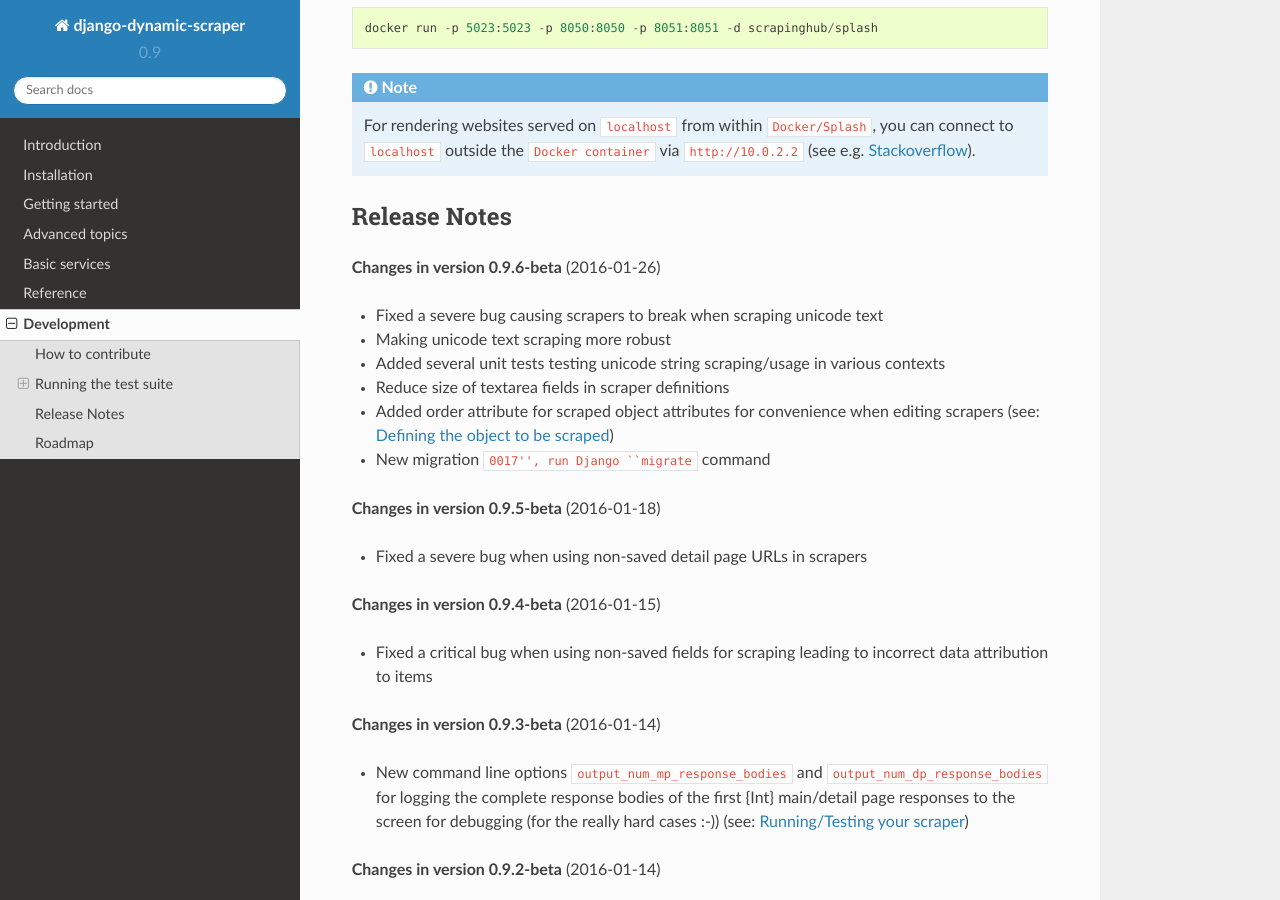
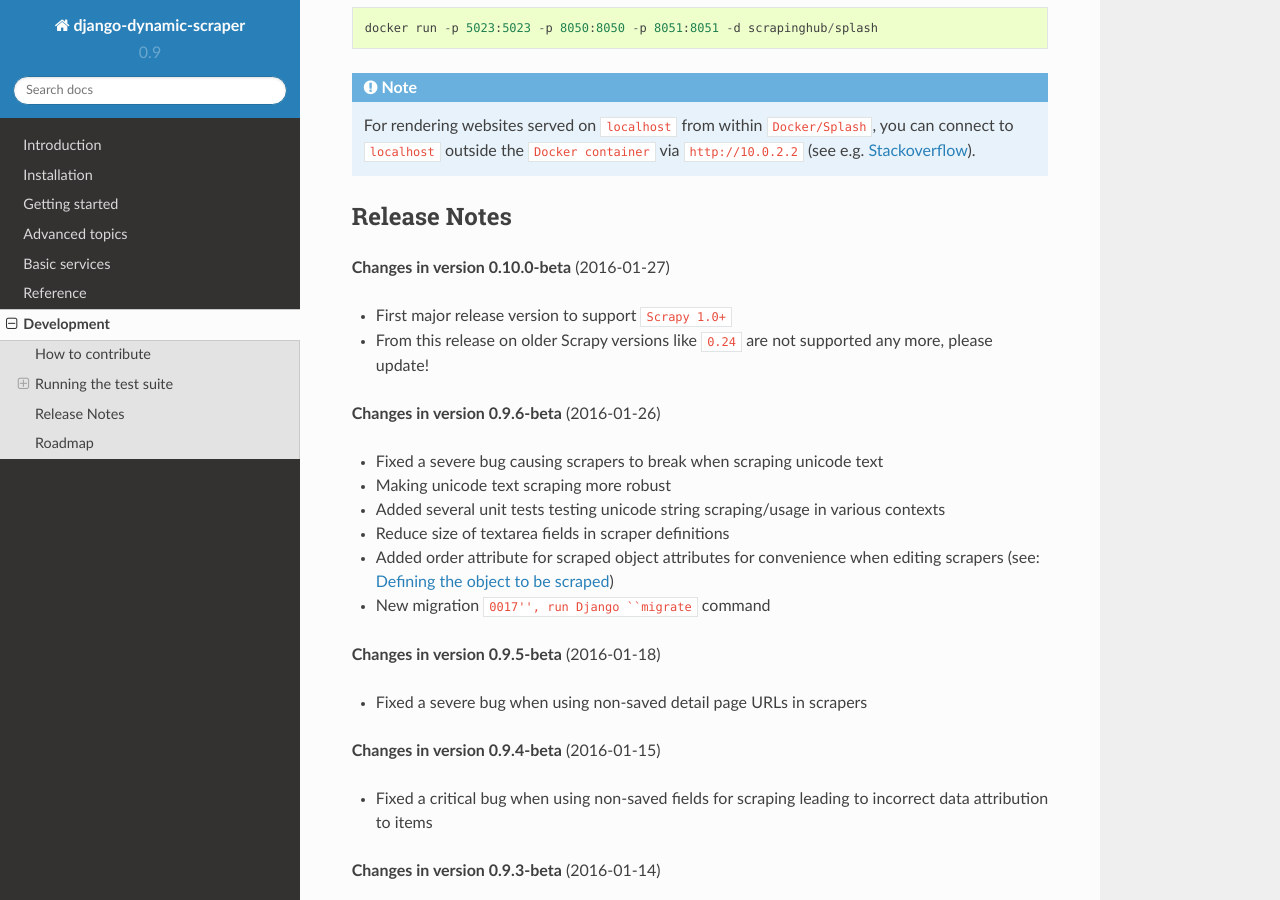
Before and after one commit to dev02019/django-dynamic-scraper, a Sphinx documentation site: the page built from docs/development.rst, in a window 1280 px wide and 900 px high, scrolled down 2148 px. Built offline with Sphinx 7.4.7 and the Read the Docs theme 2.0.0, drawn with Linux system fonts in a browser that asks for light colours.

```diff
--- a/docs/development.rst
+++ b/docs/development.rst
@@ -93,6 +93,12 @@ Docker container can be run with::
 
 Release Notes
 =============
+**Changes in version 0.10.0-beta** (2016-01-27)
+
+* First major release version to support ``Scrapy 1.0+``
+* From this release on older Scrapy versions like ``0.24`` are not supported any more,
+  please update!
+
 **Changes in version 0.9.6-beta** (2016-01-26)
 
 * Fixed a severe bug causing scrapers to break when scraping unicode text
--- a/requirements.txt
+++ b/requirements.txt
@@ -1,5 +1,5 @@
 Django>=1.7,<1.9
-Scrapy>=0.22,<0.25
+Scrapy>=1.0,<1.1
 scrapyd
 jsonpath-rw>=1.4
 django-celery==3.1.16
--- a/setup.py
+++ b/setup.py
@@ -4,7 +4,7 @@ import os
 
 setup(
     name='django-dynamic-scraper',
-    version='0.9.6',
+    version='0.10.0',
     description='Creating Scrapy scrapers via the Django admin interface',
     author='Holger Drewes',
     author_email='Holger.Drewes@gmail.com',
@@ -31,7 +31,7 @@ setup(
     #    to be installed manually to avoid side-effects when updating the software.
     #    Version numbers are updated accordingly though.
     #    'Django>=1.7,<1.9',
-    #    'Scrapy>=0.22.0,<0.25',
+    #    'Scrapy>=1.0,<1.1',
     #    'scrapyd',
         'jsonpath-rw>=1.4',
     #    'django-celery==3.1.16', # Scheduling
```
